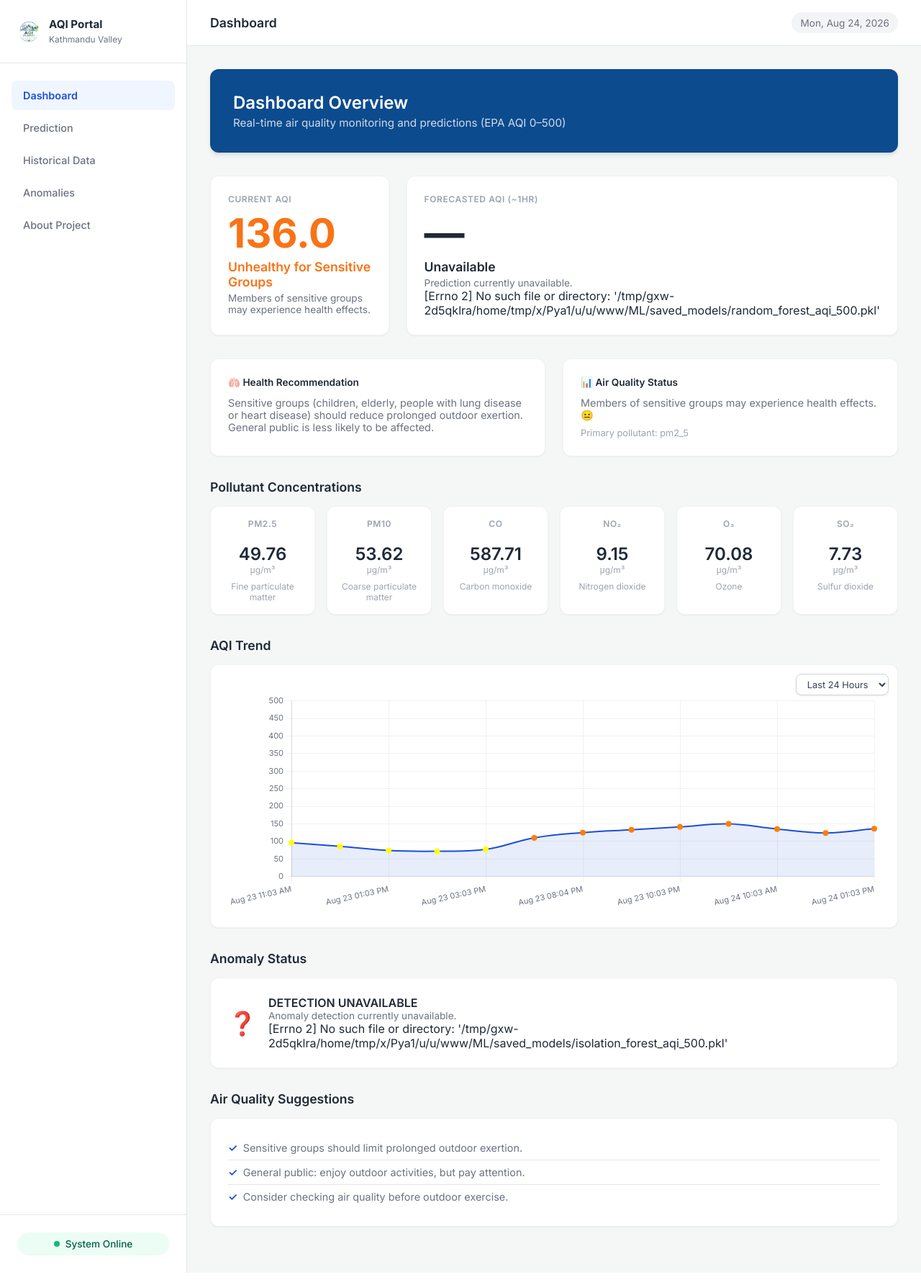
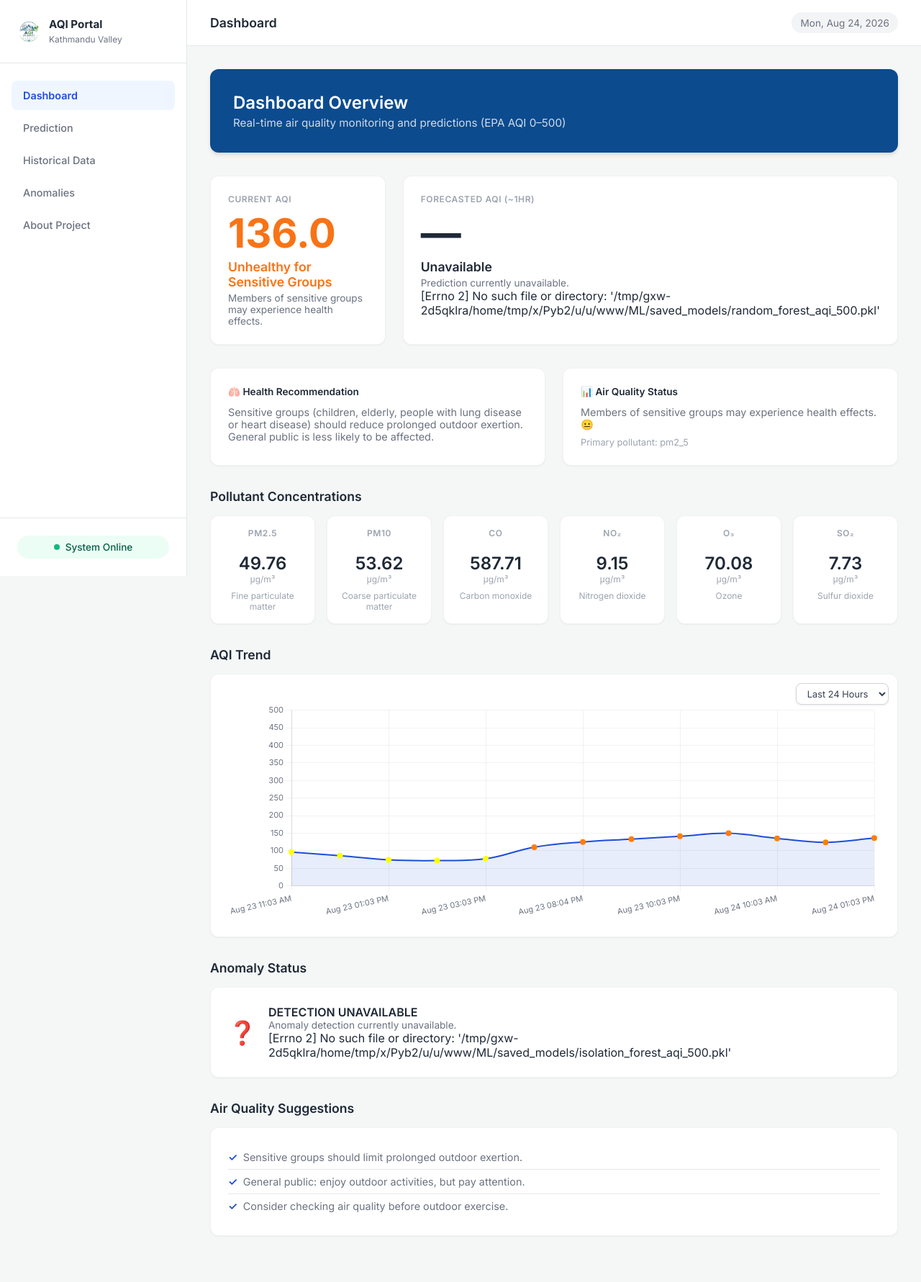
Before and after one commit to ProgAbhishek/aqi-prediction-system, a Django app: page / in a window 1280 px wide. Shown: the whole page at 72% size. Run offline with Django 5.2, Linux system fonts and the light colour scheme; data comes from the database, SQL or seed files in the repository.

Commit message:
fix: make sidebar and top header fixed when scrolling
- Sidebar: position fixed, stays in place on scroll

- Top header: position sticky, sticks to top

- Mobile: reset margin-left when sidebar hidden

```diff
--- a/static/css/style.css
+++ b/static/css/style.css
@@ -72,6 +72,12 @@ body {
     display: flex;
     flex-direction: column;
     flex-shrink: 0;
+    position: fixed;
+    top: 0;
+    left: 0;
+    bottom: 0;
+    overflow-y: auto;
+    z-index: 200;
 }
 
 .sidebar-header {
@@ -163,6 +169,7 @@ body {
     display: flex;
     flex-direction: column;
     min-width: 0;
+    margin-left: 260px;
 }
 
 /* Top Header */
@@ -174,6 +181,9 @@ body {
     align-items: center;
     justify-content: space-between;
     padding: 0 2rem;
+    position: sticky;
+    top: 0;
+    z-index: 100;
 }
 
 .header-left {
@@ -577,6 +587,7 @@ body {
         transition: left 0.3s;
     }
     .sidebar.sidebar-open { left: 0; }
+    .main-wrapper { margin-left: 0; }
     .mobile-toggle { display: block; }
     .header-right { display: none; }
 }
```
